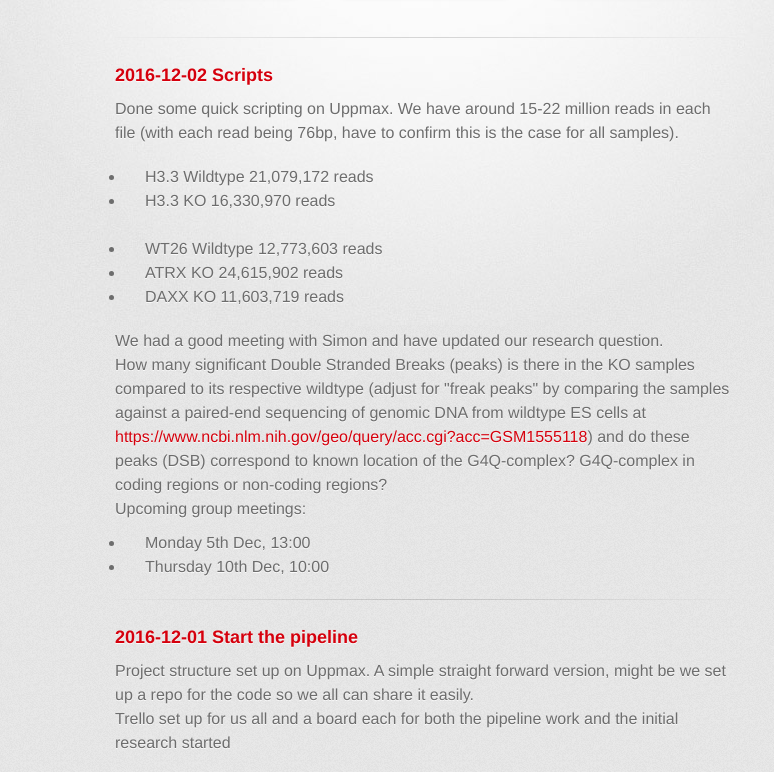
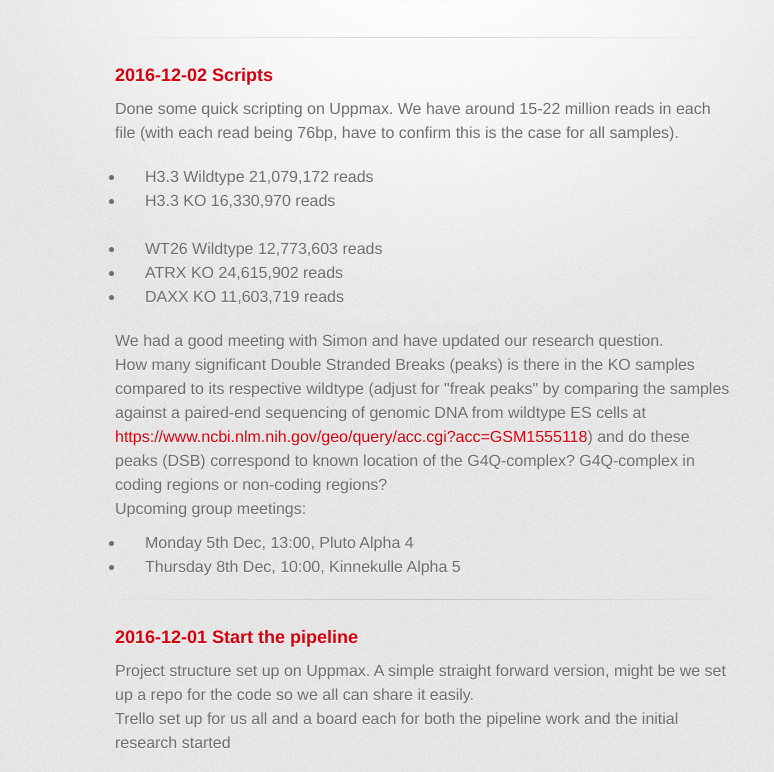
Before and after one commit to johnlamb/biolamb, a plain HTML site: page index.html in a window 1280 px wide. Shown: the part 248-1020 px from the top of the page, without its empty margins (215-989 px from the left). Drawn offline with Linux system fonts and the light colour scheme; a web font is replaced by a local one.

Commit message:
Updated meetings

```diff
--- a/index.html
+++ b/index.html
@@ -51,8 +51,8 @@
           and do these peaks (DSB) correspond to known location of the G4Q-complex? G4Q-complex in coding regions or non-coding regions?</i>
 <br>Upcoming group meetings:
     <ul>
-      <li>Monday 5th Dec, 13:00</li>
-      <li>Thursday 10th Dec, 10:00</li>
+      <li>Monday 5th Dec, 13:00, Pluto Alpha 4</li>
+      <li>Thursday 8th Dec, 10:00, Kinnekulle Alpha 5</li>
           </ul>
 
           </p>
```
